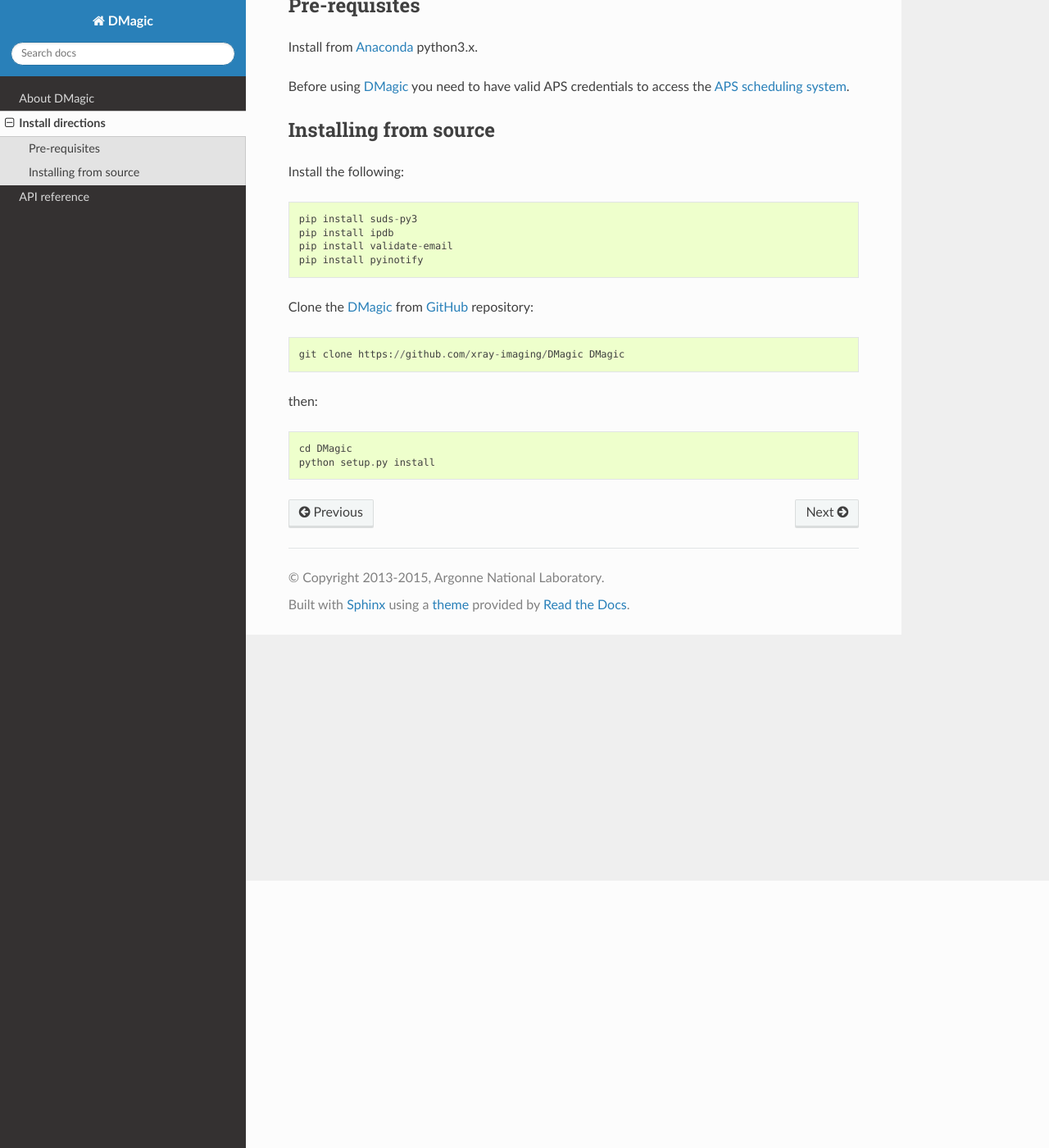
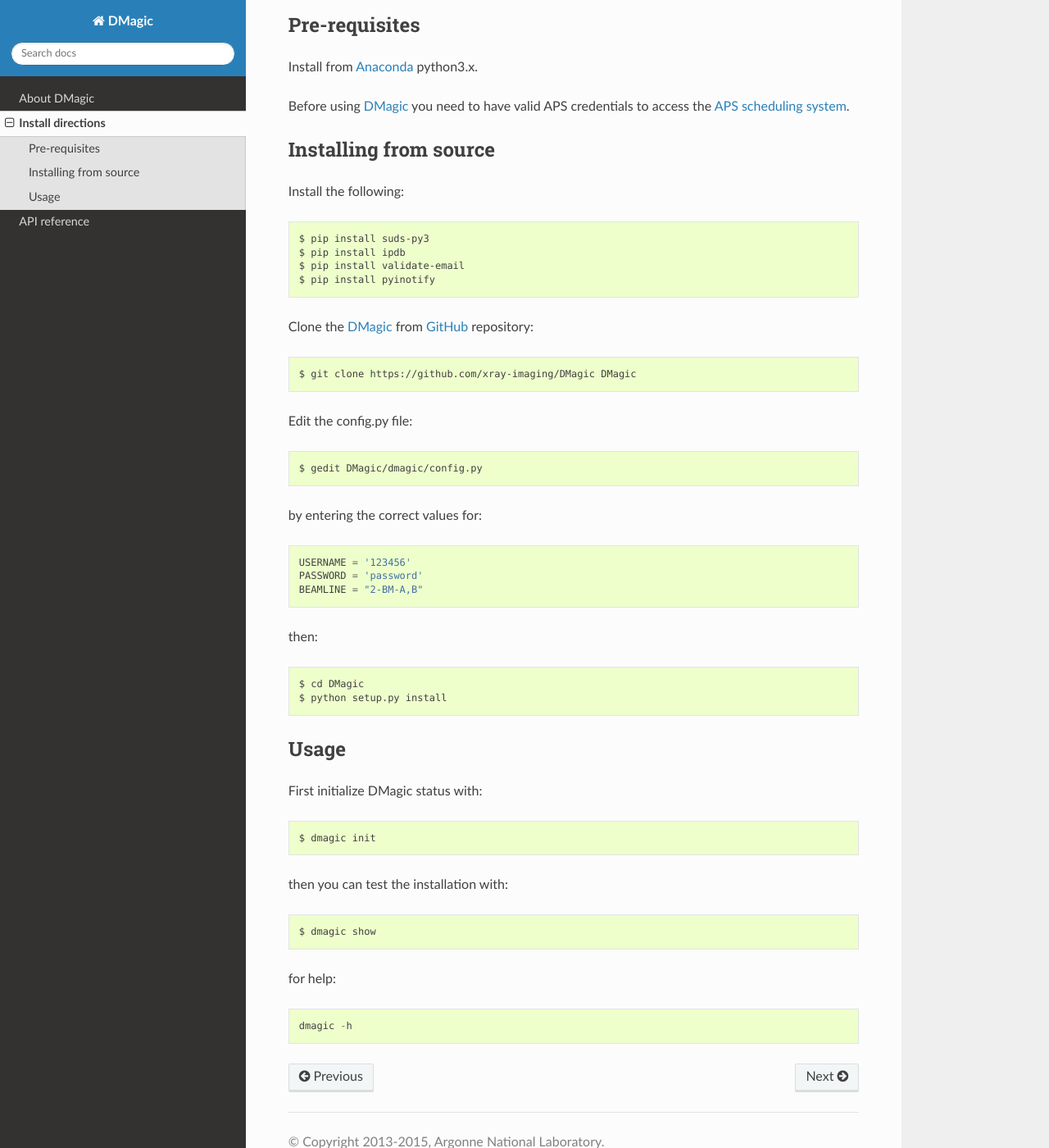
Before and after one commit to xray-imaging/DMagic, a Sphinx documentation site: the page built from doc/source/install.rst, in a window 1280 px wide and 1400 px high, scrolled down 326 px. Shown: the whole window at 82% size. Built offline with Sphinx 7.4.7 and the Read the Docs theme 2.0.0, drawn with Linux system fonts in a browser that asks for light colours.

Commit message:
update the docs

```diff
--- a/doc/source/install.rst
+++ b/doc/source/install.rst
@@ -2,7 +2,7 @@
 Install directions
 ==================
 
-This section covers the basics of how to download and install `DMagic <https://github.com/decarlof/DMagic>`_.
+This section covers the basics of how to download and install `DMagic <https://github.com/xray-imaging/DMagic>`_.
 
 .. contents:: Contents:
    :local:
@@ -23,17 +23,42 @@
 
 Install the following::
 
-    pip install suds-py3
-    pip install ipdb
-    pip install validate-email
-    pip install pyinotify
+    $ pip install suds-py3
+    $ pip install ipdb
+    $ pip install validate-email
+    $ pip install pyinotify
 
 Clone the `DMagic <https://github.com/decarlof/DMagic>`_
 from `GitHub <https://github.com>`_ repository::
 
-    git clone https://github.com/xray-imaging/DMagic DMagic
+    $ git clone https://github.com/xray-imaging/DMagic DMagic
+
+Edit the config.py file::
+
+    $ gedit DMagic/dmagic/config.py
+
+by entering the correct values for::
+
+    USERNAME = '123456'
+    PASSWORD = 'password'
+    BEAMLINE = "2-BM-A,B"
 
 then::
 
-    cd DMagic
-    python setup.py install
+    $ cd DMagic
+    $ python setup.py install
+
+Usage
+=====
+
+First initialize DMagic status with::
+
+    $ dmagic init
+
+then you can test the installation with::
+
+    $ dmagic show
+
+for help::
+
+    dmagic -h
```
